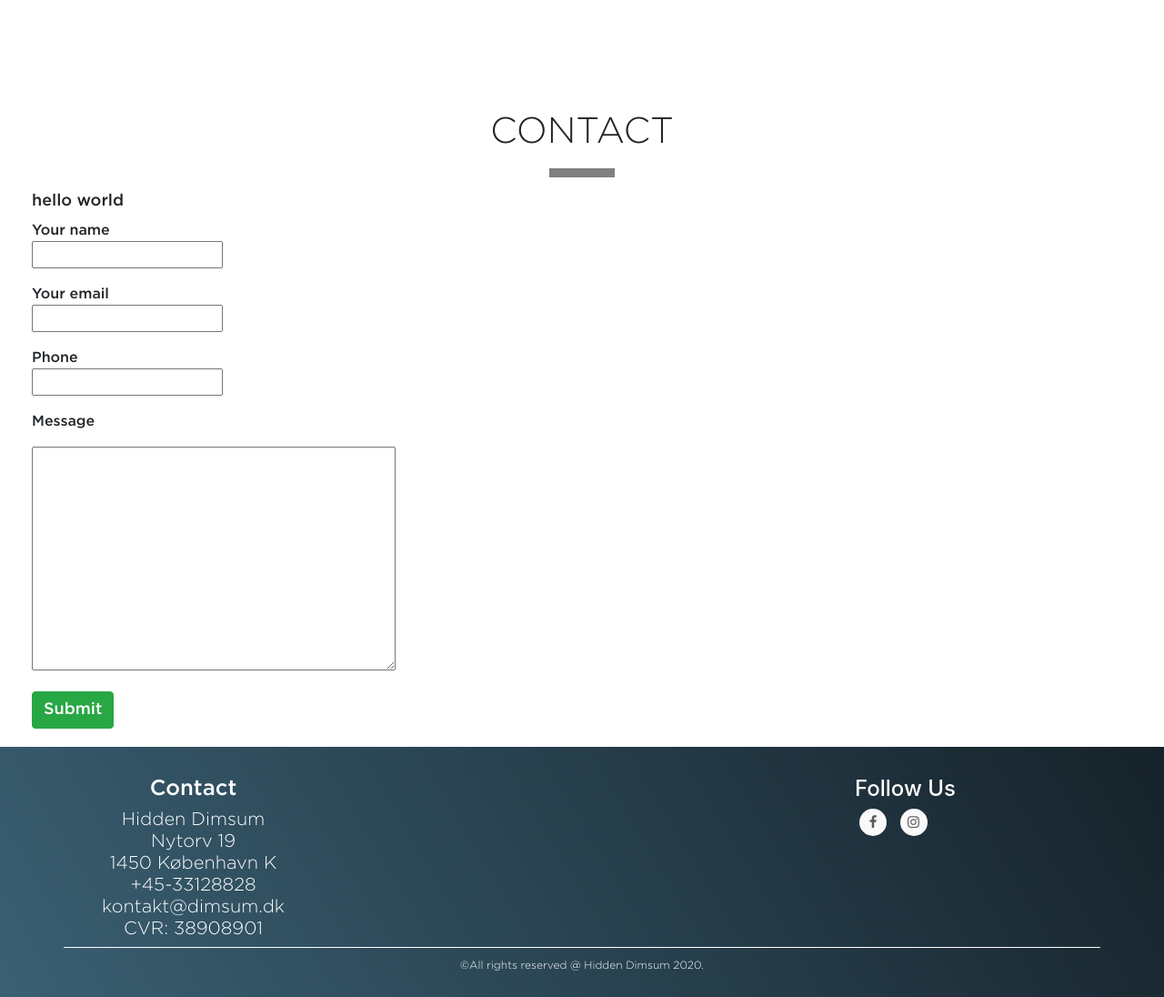
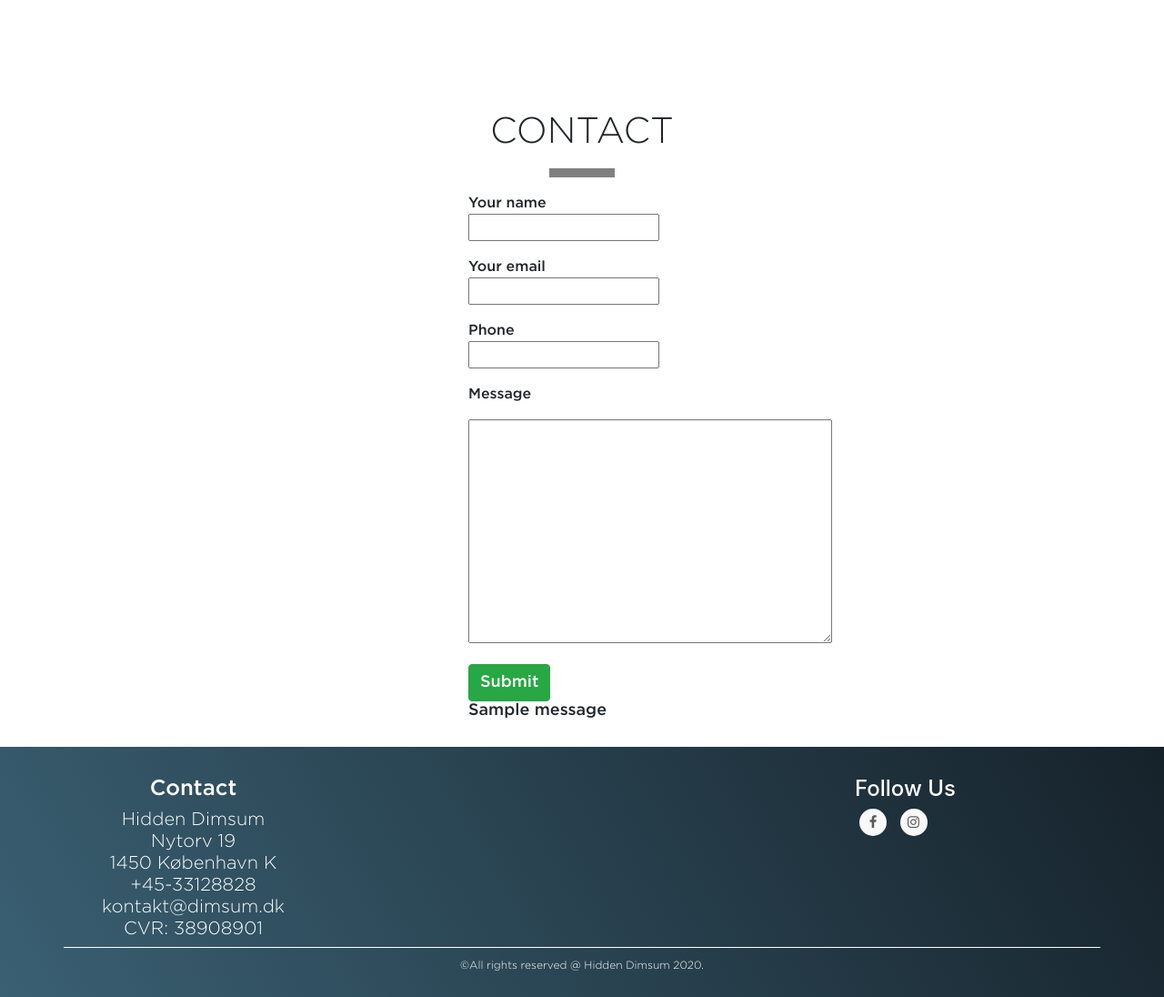
Before and after one commit to JianDk/HD_website, a Django app: page /hd2900 in a window 1280 px wide. Shown: the part 3018-4114 px from the top of the page at 91% size. Run offline with Django 3.2, Linux system fonts and the light colour scheme; one stand-in notice (Sample message) is shown; some libraries are stand-ins or nearby versions.

Commit message:
working contact form

```diff
--- a/website/index/views.py
+++ b/website/index/views.py
@@ -1,4 +1,5 @@
-from django.shortcuts import render
+from django.shortcuts import redirect, render
+from django.contrib import messages
 from .forms import contactForm
 
 # Create your views here.
@@ -9,10 +10,13 @@ def hdnytorv(request):
     return render(request, template_name='hdnytorv.html')
 
 def hd2900(request):
-    print('request starts here')
-    print(request)
-    print('request ends here')
-    form = contactForm()
-    context = {"form" : form,
-    "emailStatus" : "hello world"}
-    return render(request, template_name = 'hd2900.html', context = context)
+
+    if request.method == 'POST':
+        form = contactForm(request.POST)
+        if form.is_valid():
+            messages.success(request, 'Message sent')
+            return redirect('/hd2900#contactField')
+    else:
+        form = contactForm()
+        context = {"form" : form}
+        return render(request, template_name = 'hd2900.html', context = context)
--- a/website/static/landingPage.css
+++ b/website/static/landingPage.css
@@ -158,20 +158,20 @@
 }
 #emailStatusMsg {
   font-size: 18px;
-  margin-left: 20px;
+  margin-left: 40%;
   font-family: hdFont;
   font-weight: bold;
 }
 
 #contactField {
   list-style-type: none;
-  padding-left: 20px;
+  padding-left: 40%;
   font-family: hdFont;
   font-weight: bold;
 }
 
 #contactSubmitButton {
-  margin-left: 20px;
+  margin-left: 40%;
   font-family: hdFont;
   font-weight: bold;
   font-size: 18px;
--- a/website/templates/contactForm.html
+++ b/website/templates/contactForm.html
@@ -2,9 +2,8 @@
 <div class="container-fluid" id = "contactContainer">
     <h1 id = "menuHeader">CONTACT</h1>
     <hr class = "cardDeckHorisontalLine">
-    <h2 id="emailStatusMsg">{{ emailStatus }}</h2>
 
-    <form action="/your-name/" method="post">
+    <form action="/hd2900" method="post">
         {% csrf_token %}
         <ul id ="contactField">
         {{ form.yourName.label }}
@@ -22,6 +21,14 @@
         </ul>
         <button type="submit" class="btn btn-success" value ="Submit" id="contactSubmitButton">Submit</button>
 
+        <h2 id="emailStatusMsg">
+            {% if messages %}
+                {% for message in messages %}
+                    {{ message }}
+                {% endfor %}
+            {% endif %}
+        </h2>
+
     </form>
 
 </div>
```
